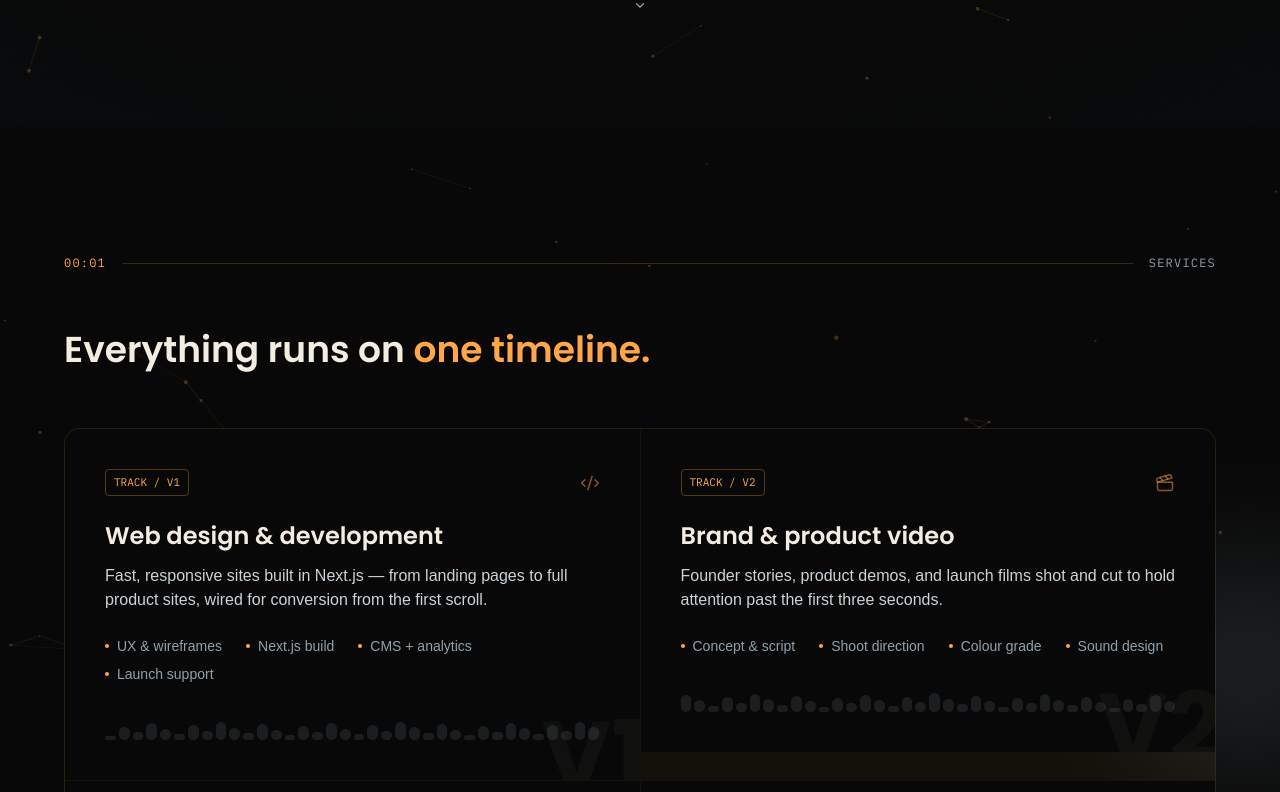
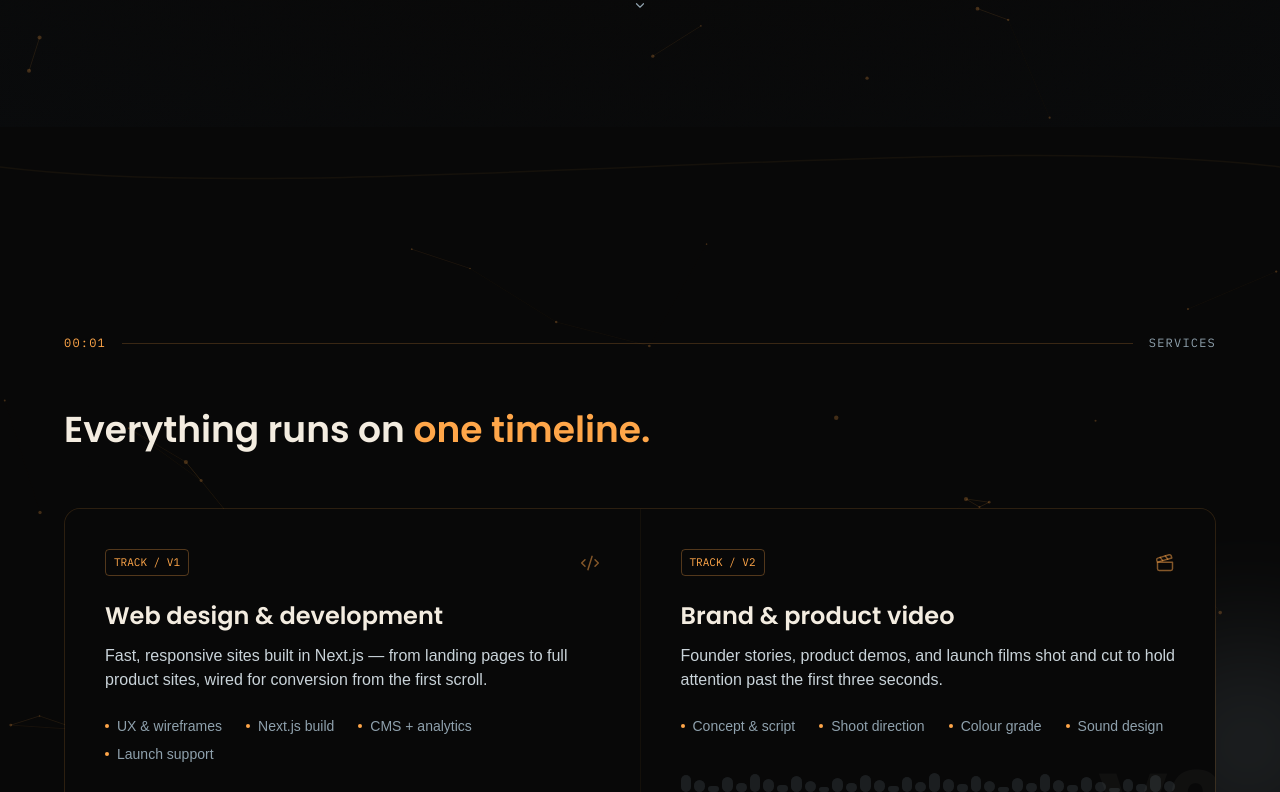
Before and after one commit to JaaniStudio/jaanistudio, a Next.js app: page / in a window 1280 px wide. Shown: the part 768-1560 px from the top of the page. Built offline with nearby package versions, Linux system fonts and the light colour scheme.

Commit message:
fixed layout

```diff
--- a/app/page.tsx
+++ b/app/page.tsx
@@ -1,3 +1,4 @@
+import { ReactLenis } from 'lenis/react';
 import Navbar from './components/Navbar';
 import Hero from './components/Hero';
 import About from './components/About';
@@ -6,18 +7,37 @@ import Portfolio from './components/Portfolio';
 import Contact from './components/Contact';
 import Footer from './components/Footer';
 
+function SectionDivider() {
+  return (
+    <div className="relative h-16 md:h-20 overflow-hidden bg-[#080808]">
+      <svg className="absolute inset-0 w-full h-full" viewBox="0 0 1440 80" preserveAspectRatio="none">
+        <path
+          d="M0,40 C360,80 1080,0 1440,40"
+          fill="none"
+          stroke="rgba(255,166,73,0.05)"
+          strokeWidth="1.5"
+        />
+      </svg>
+    </div>
+  );
+}
+
 export default function Page() {
   return (
-    <>
+    <ReactLenis root>
       <Navbar />
       <main>
         <Hero />
+        <SectionDivider />
         <Services />
+        <SectionDivider />
         <Portfolio />
+        <SectionDivider />
         <About />
+        <SectionDivider />
         <Contact />
       </main>
       <Footer />
-    </>
+    </ReactLenis>
   );
 }
```
